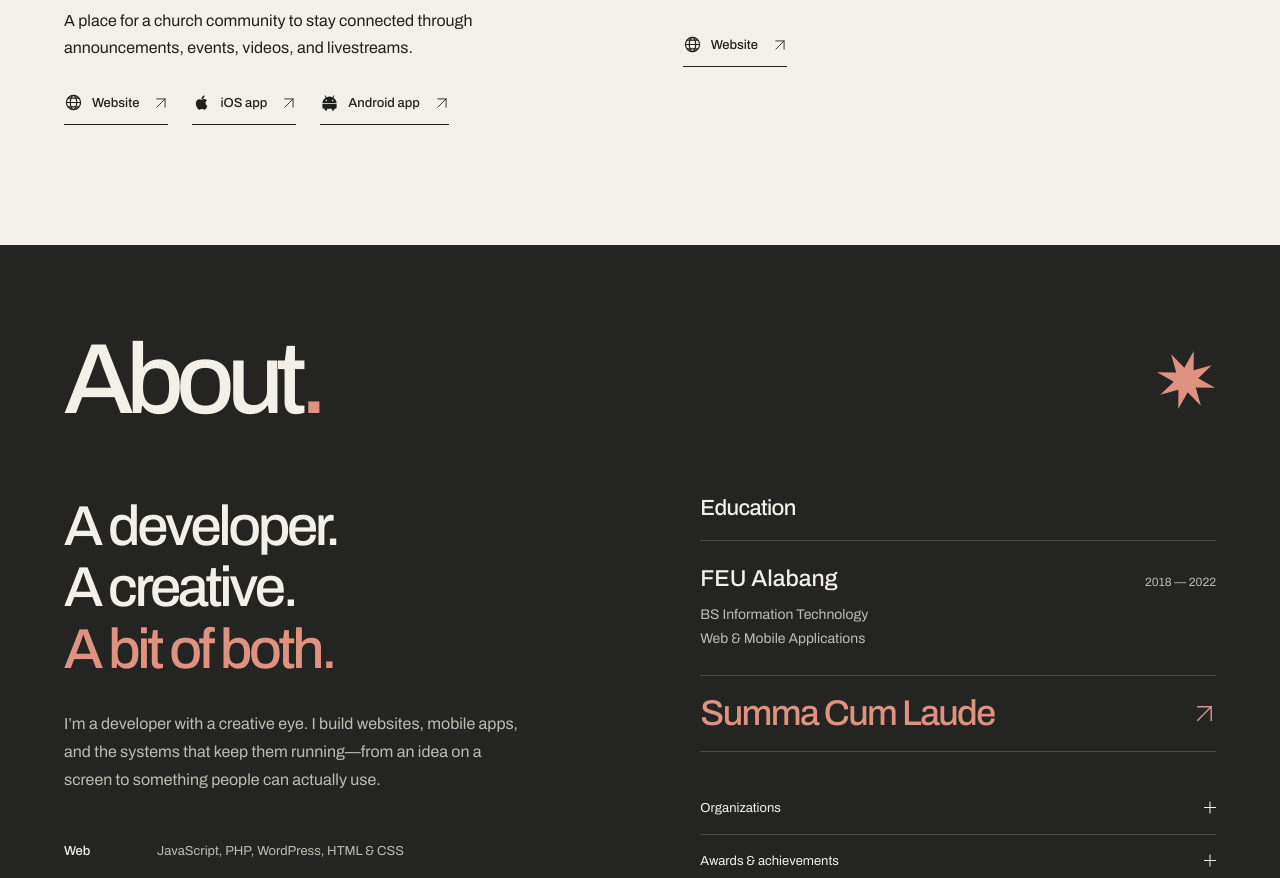
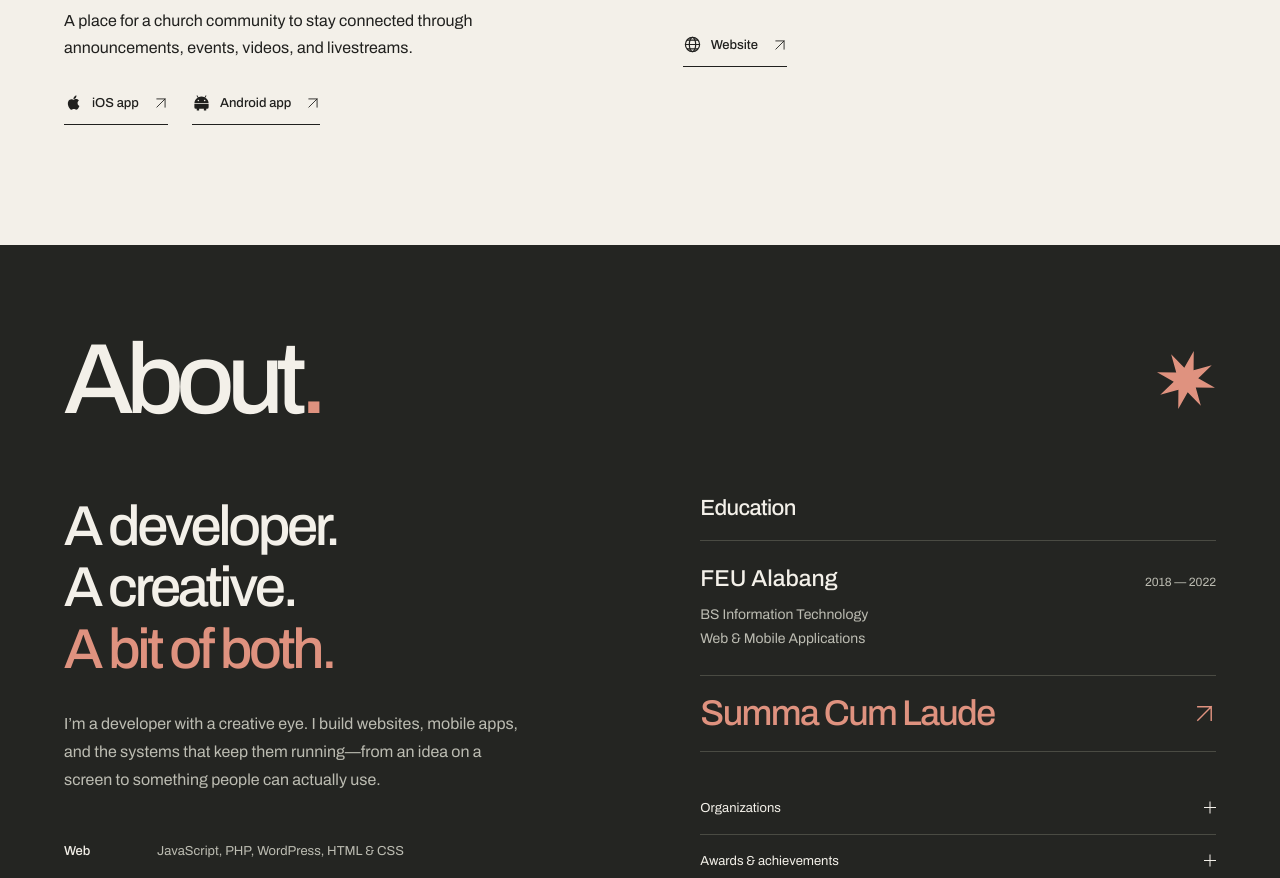
Before and after one commit to TomGalay/TomGalay.github.io, a React (Vite) app: page / in a window 1280 px wide. Shown: the part 2926-3804 px from the top of the page. Built offline with nearby package versions, Linux system fonts and the light colour scheme.

Commit message:
Remove New Life Sta Rosa website link

```diff
--- a/src/data.js
+++ b/src/data.js
@@ -77,7 +77,6 @@ export const PROJECTS = [
       height: 1217,
     })),
     links: [
-      { label: "Website", platform: "web", href: "https://www.newlifestarosa.com/" },
       { label: "iOS app", platform: "ios", href: "https://apps.apple.com/ph/app/new-life-sta-rosa/id6787141995" },
       { label: "Android app", platform: "android", href: "https://play.google.com/store/apps/details?id=com.nl.newLifeStaRosa" },
     ],
```
